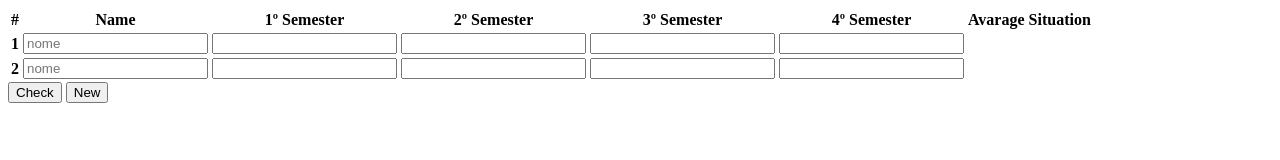
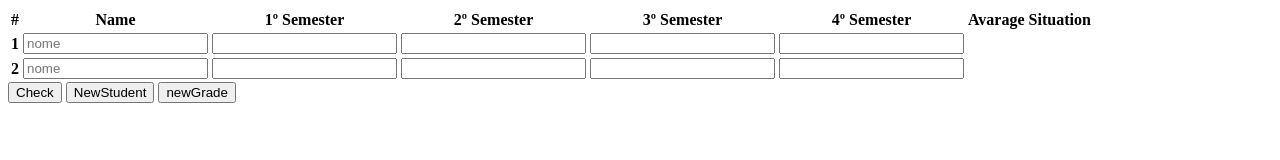
Before and after one commit to devLucasAquino/grade-table, a plain HTML site: page index.html in a window 1280 px wide. Drawn offline with Linux system fonts and the light colour scheme.

Commit message:
add new button to add new grade

```diff
--- a/index.html
+++ b/index.html
@@ -49,12 +49,11 @@
 
         </tbody>
 
-
-
     </table>
 
-    <button type="button" id="button-verify" onclick="checked()">Check</button>
-    <button type="button" id="button-create" onclick="createStudent()">New</button>
+    <button type="button" id="button-verify-avarage" onclick="checked()">Check</button>
+    <button type="button" id="button-create-student" onclick="createStudent()">NewStudent</button>
+    <button type="button" id="button-create-grade" onclick="createGrade()">newGrade</button>
 
 
 
```
